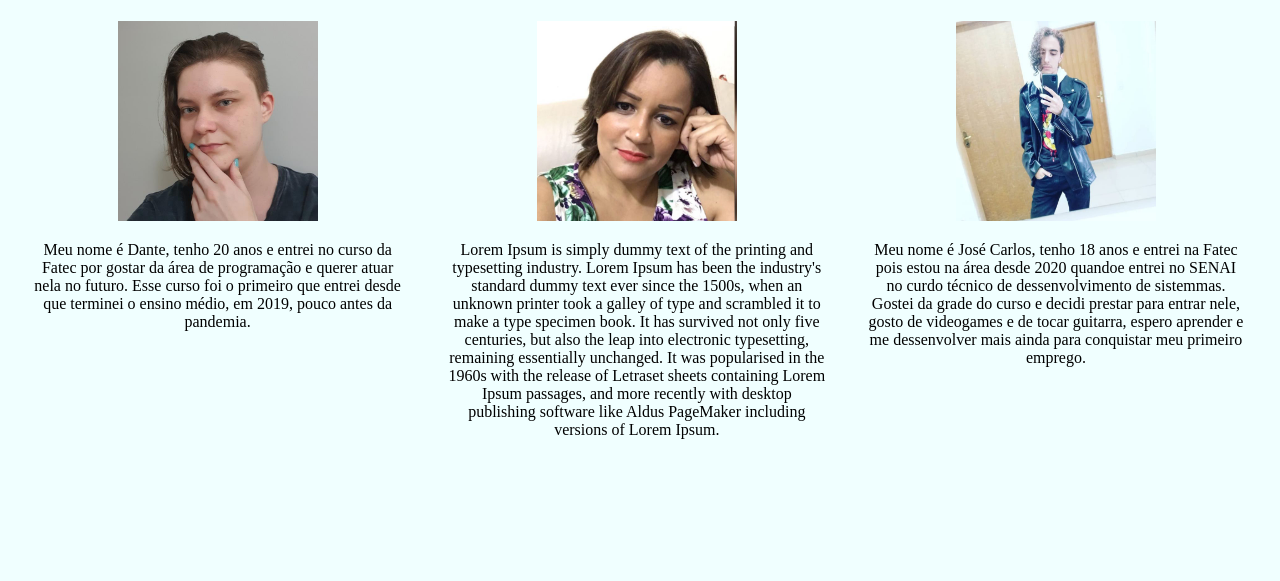
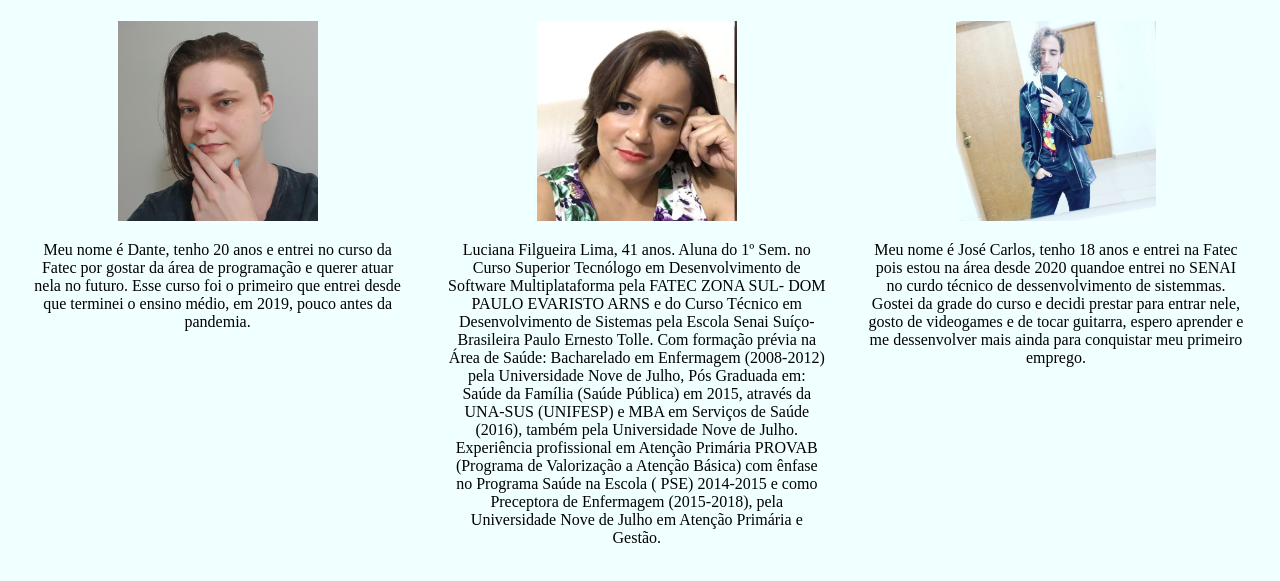
Before and after one commit to JoseCarlos69/apresentacao-fatec-zs, a plain HTML site: page index.html in a window 1280 px wide. Shown: the part 79-660 px from the top of the page. Drawn offline with Linux system fonts and the light colour scheme.

Commit message:
Adicionando descrição luciana

```diff
--- a/index.html
+++ b/index.html
@@ -18,7 +18,7 @@
         </div>
         <div class="coluna">
             <img src="imagens/luciana.jpg" alt="Pessoa">
-            <p>Lorem Ipsum is simply dummy text of the printing and typesetting industry. Lorem Ipsum has been the industry's standard dummy text ever since the 1500s, when an unknown printer took a galley of type and scrambled it to make a type specimen book. It has survived not only five centuries, but also the leap into electronic typesetting, remaining essentially unchanged. It was popularised in the 1960s with the release of Letraset sheets containing Lorem Ipsum passages, and more recently with desktop publishing software like Aldus PageMaker including versions of Lorem Ipsum.
+            <p>Luciana Filgueira Lima, 41 anos. Aluna do  1º Sem. no Curso Superior Tecnólogo em Desenvolvimento de Software Multiplataforma pela FATEC ZONA SUL- DOM PAULO EVARISTO ARNS e do Curso Técnico em Desenvolvimento de Sistemas pela Escola Senai Suíço-Brasileira Paulo Ernesto Tolle. Com formação prévia na Área de Saúde: Bacharelado em Enfermagem (2008-2012) pela Universidade Nove de Julho, Pós Graduada em: Saúde da Família (Saúde Pública) em 2015, através da UNA-SUS (UNIFESP) e MBA em  Serviços de Saúde (2016), também pela Universidade Nove de Julho. Experiência profissional em Atenção Primária PROVAB (Programa de Valorização a  Atenção Básica) com ênfase no Programa Saúde na Escola ( PSE) 2014-2015 e como Preceptora de Enfermagem (2015-2018), pela Universidade Nove de Julho em Atenção Primária e Gestão.
             </p>
         </div>
         <div class="coluna">
```
